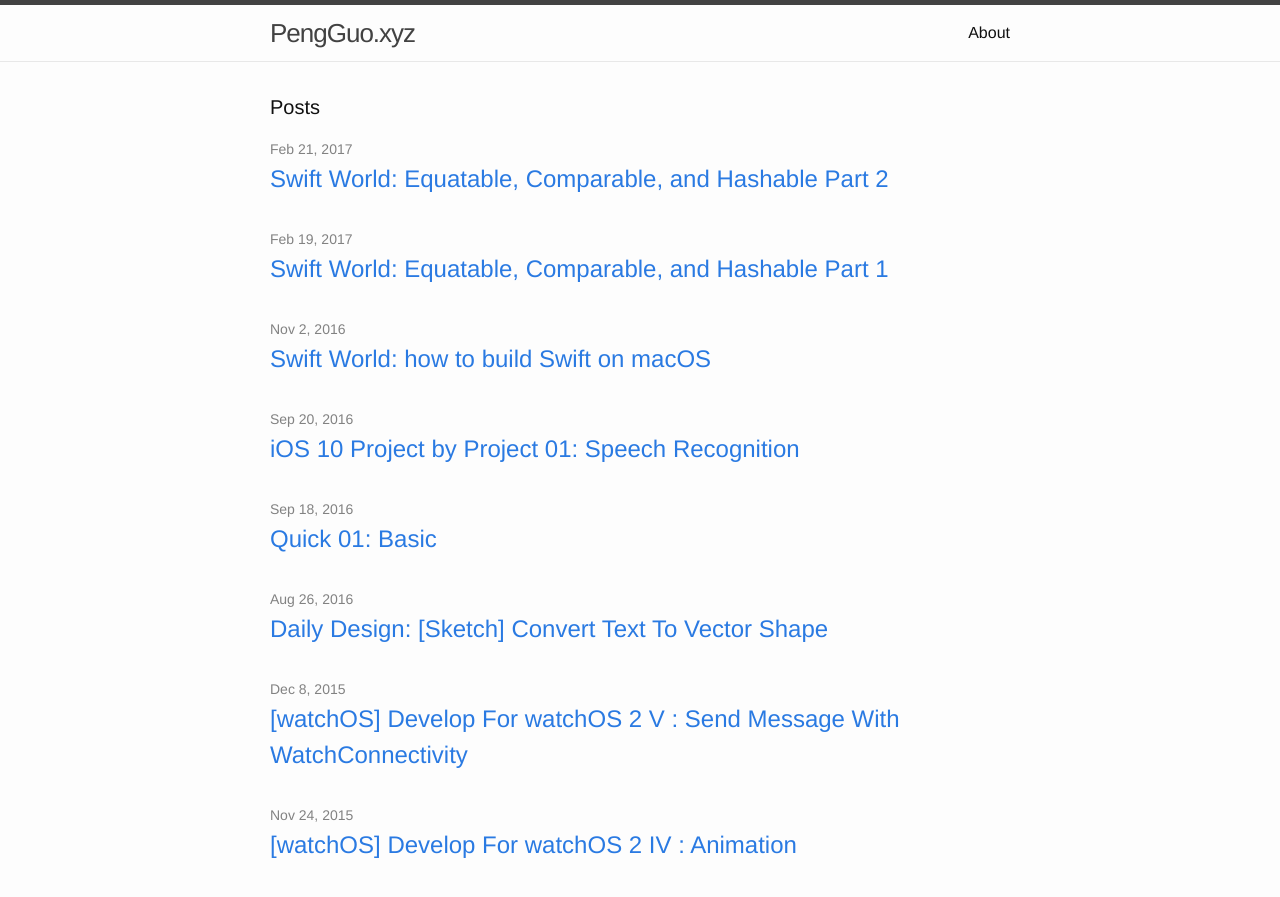
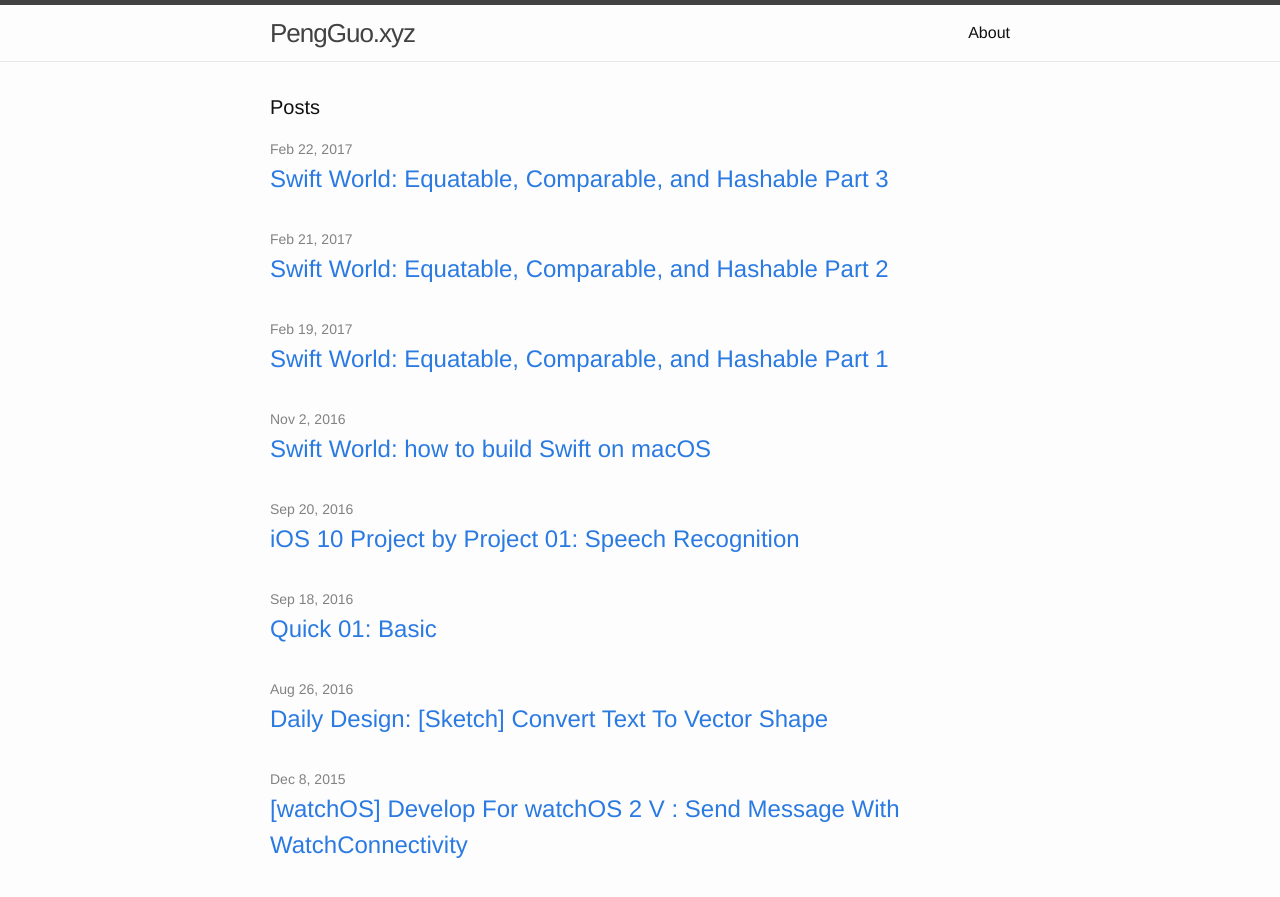
Before and after one commit to GitPeng/GitPeng.github.io, a Jekyll site: the page built from index.html, in a window 1280 px wide and 900 px high. Shown: the top 897 px of the window. Built offline with Jekyll 4.4.1, drawn with Linux system fonts in a browser that asks for light colours; some of the changed lines change nothing that is shown.

Commit message:
Swift World: Equatable, Comparable, and Hashable Part 3

````diff
--- /dev/null
+++ b/_posts/2017-02-22-Equatable-Comparable-Hashable-In-Swift-3.markdown
@@ -0,0 +1,66 @@
+---
+layout: post
+title:  "Swift World: Equatable, Comparable, and Hashable Part 3"
+date:   2017-02-22 20:00:00
+categories: tutorial
+---
+
+In previous parts, we covered Equatable and Comparable. This article is the last one of this serial and we will talk about Hashable. The direct purpose to make our custom type hashable is to use it in a Set or Dictionary. But you can find more while you’re using Swift.
+
+By convention, the source code of Hashable is shown at first.
+
+```
+public protocol Hashable : _Hashable, Equatable {
+  var hashValue: Int { get }
+}
+```
+
+It’s clear we only need to do is providing a hashValue to make our custom type hashable. So how to give the value? In Swift, Bool gives a very simple implement.
+
+```
+public var hashValue: Int {
+    return self ? 1 : 0
+  }
+```
+
+ A more common practice is to combine every property’s hash value with the bitwise XOR operator. Let’s see make our Superhero hashable in this way.
+
+```
+extension Superhero: Hashable {
+    public var hashValue: Int {
+        return firstName.hashValue ^ lastName.hashValue ^ age.hashValue ^ power.hashValue
+    }
+
+    static func == (lhs: Superhero, rhs: Superhero) -> Bool {
+        return lhs.firstName == rhs.firstName &&
+            lhs.lastName == rhs.lastName &&
+            lhs.age == rhs.age
+    }
+}
+```
+
+You can define your own hash function to produce the value. We will not cover basis on hash but here is [a reference from Wikipedia](https://en.wikipedia.org/wiki/Hash_function). Hashable extends Equatable too which means we also need to conform to Equatable.
+
+At last, let’s show before and after as usual.
+
+Before:
+
+```
+// Error: Type 'Superhero' does not conform to protocol 'Hashable'
+let superheroesSet: Set<Superhero> = [superman, batman]
+
+// Error: Type 'Superhero' does not conform to protocol 'Hashable'
+let superHeroDict: [Superhero: String]
+```
+
+After:
+```
+
+let superheroes = [superman, batman]
+superheroes[0].firstName // “Clark”
+
+let superHeroDict: [Superhero: String] = [superman: "Superman"]
+superHeroDict[superman] // “Superman”
+```
+
+Thanks for reading this serial. More articles on Swift are coming.
````
Also changed, not shown: _posts/2017-02-21-Equatable-Comparable-Hashable-In-Swift-2.markdown (line endings or trailing spaces).
